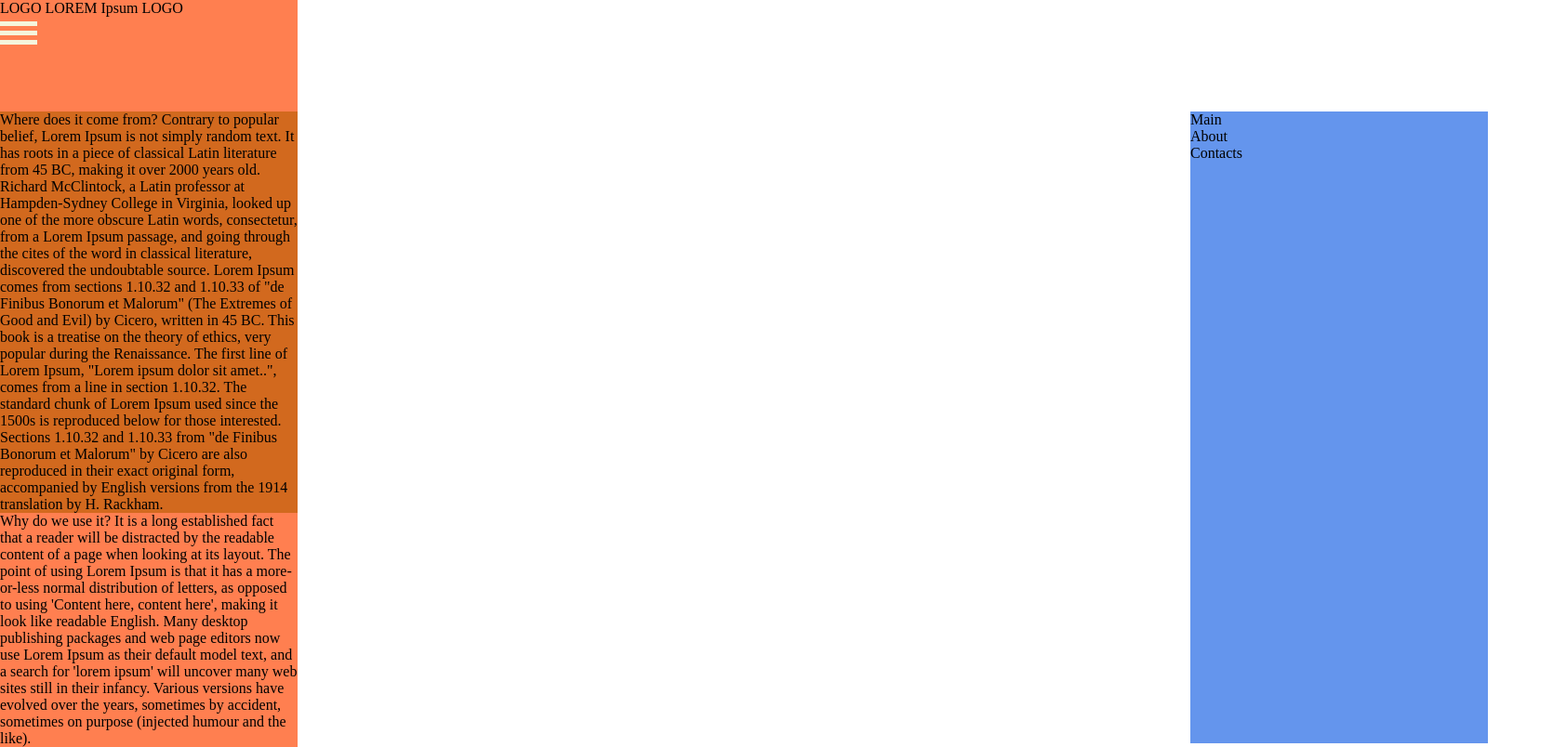
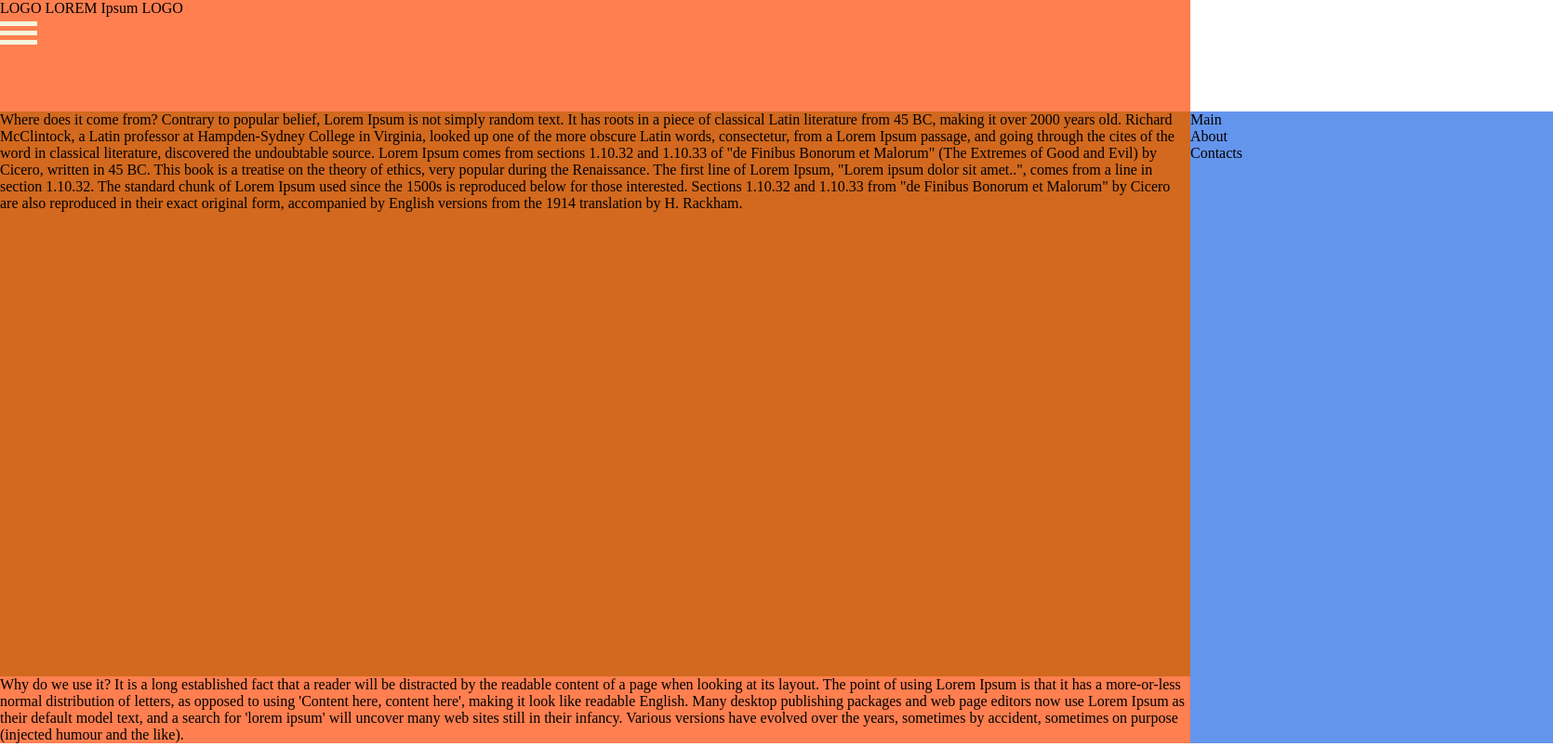
Before and after one commit to 1988db/test_page, a plain HTML site: page index.html in a window 1280 px wide. Shown: the whole page at 93% size, 1670 px wide, since content can reach past the window. Drawn offline with Linux system fonts and the light colour scheme.

Commit message:
nav width change

```diff
--- a/src/style.css
+++ b/src/style.css
@@ -5,7 +5,6 @@
 }
 
 body {
-  width: 320px;
   min-height: 100vh;
   display: flex;
   flex-direction: column;
@@ -44,9 +43,9 @@ footer {
 
 nav {
   position: absolute;
-  width: 320px;
+  width: 390px;
   height: calc(100vh - 120px);
-  right: -320px;
+  right: -390px;
   top: 120px;
   background-color: cornflowerblue;
   transition: right 1s;
```
